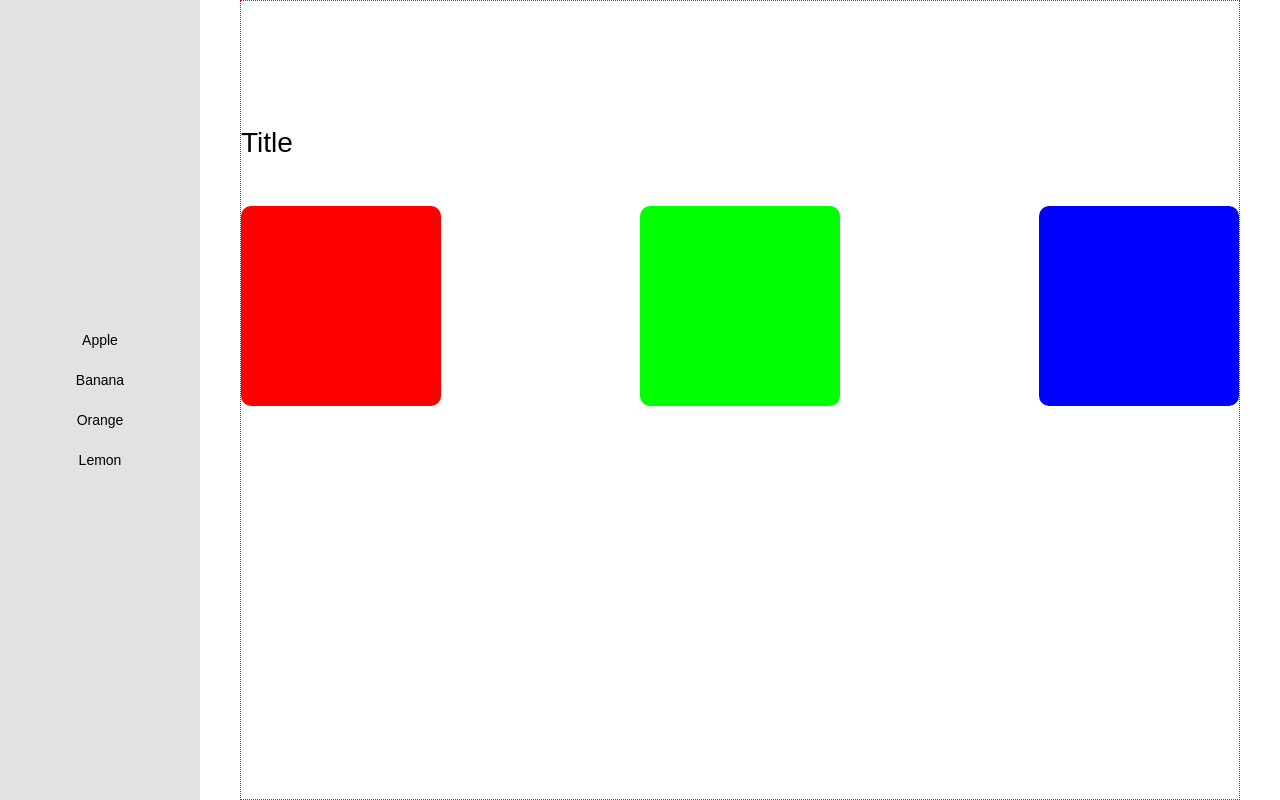
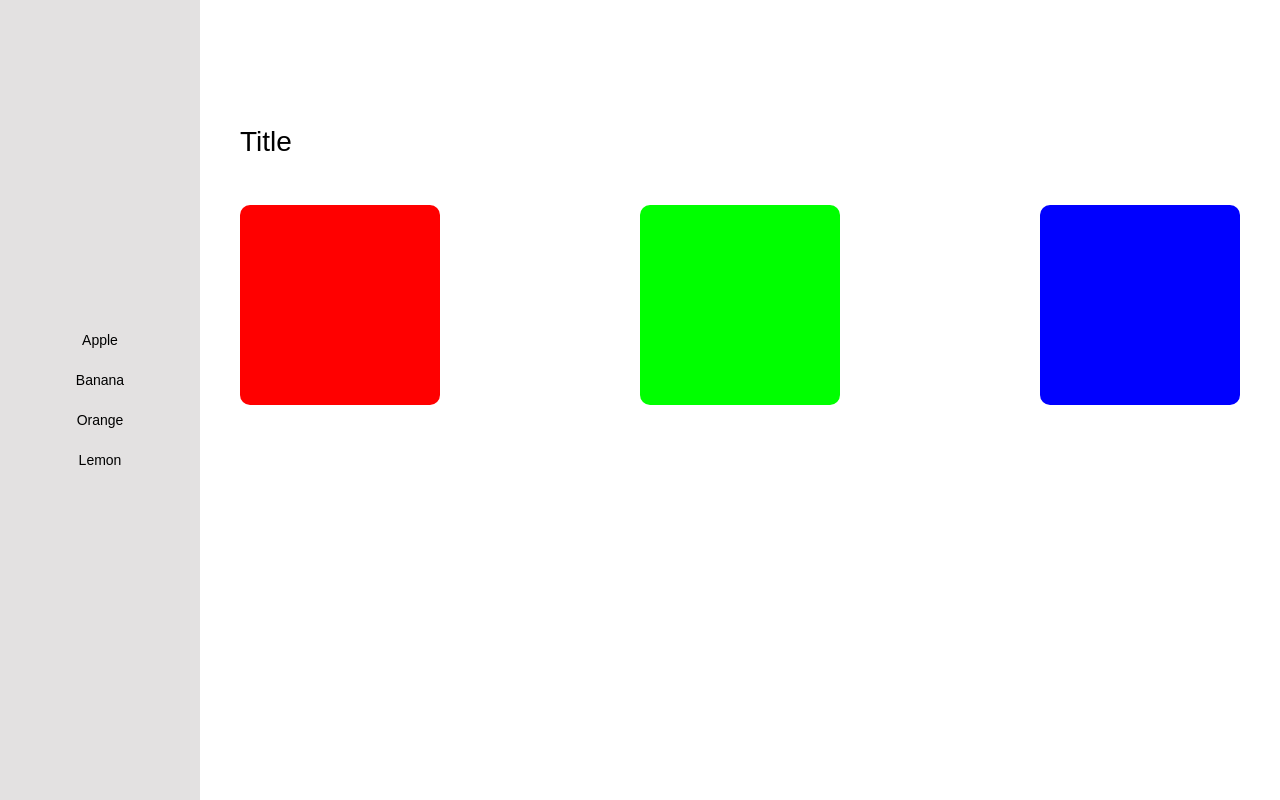
Before and after one commit to haru-miya/hackason02-practice, a Vue app: page / in a window 1280 px wide. Built offline with nearby package versions, Linux system fonts and the light colour scheme.

Commit message:
MainContentのボーダーを消した

```diff
--- a/src/components/MainContent.vue
+++ b/src/components/MainContent.vue
@@ -25,7 +25,6 @@ const msg = (a: string) => {
 .container {
   width: 1000px;
   height: 100vh;
-  border: 1px dotted red;
   margin: auto;
   padding-top: 120px;
 }
```
